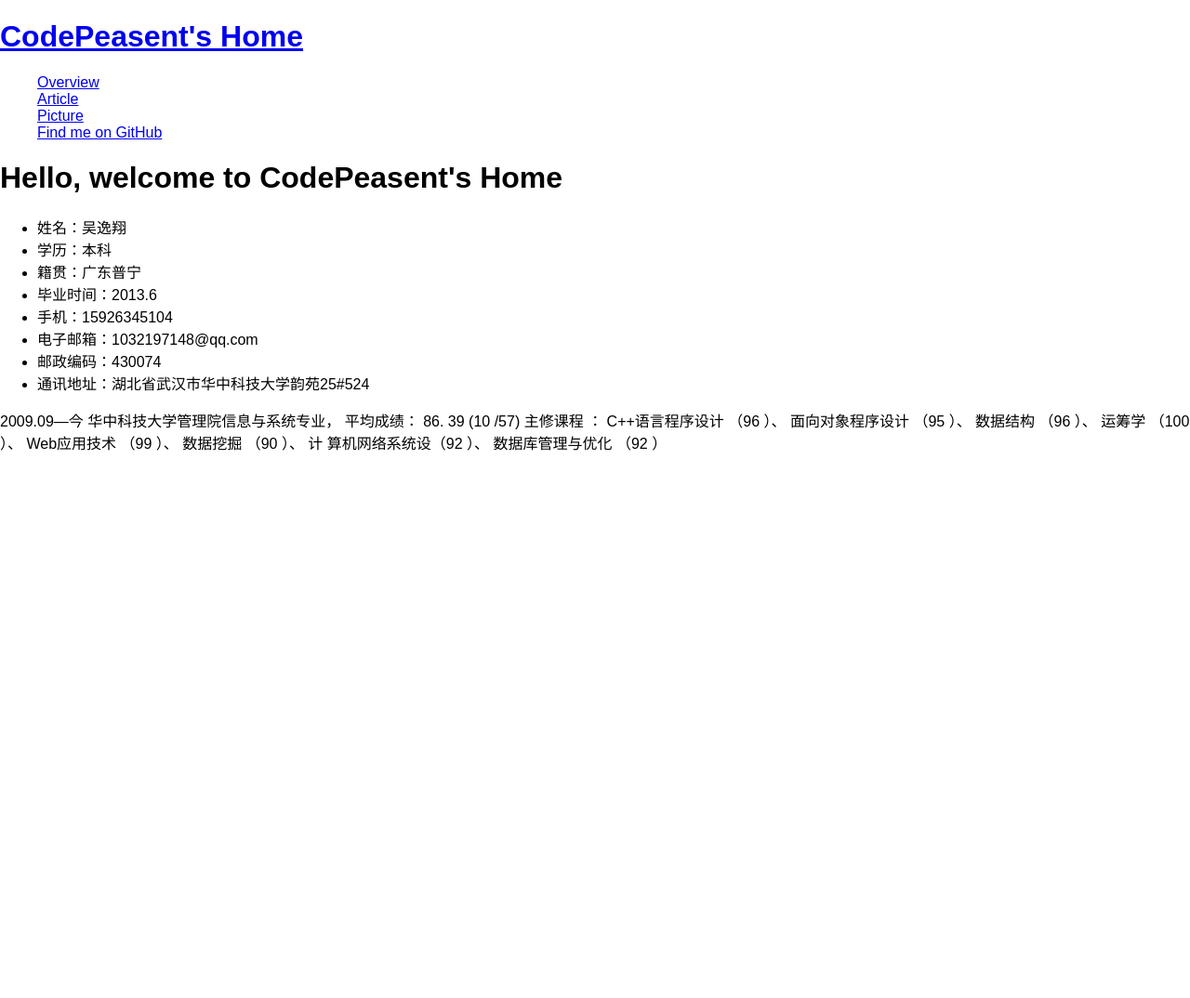
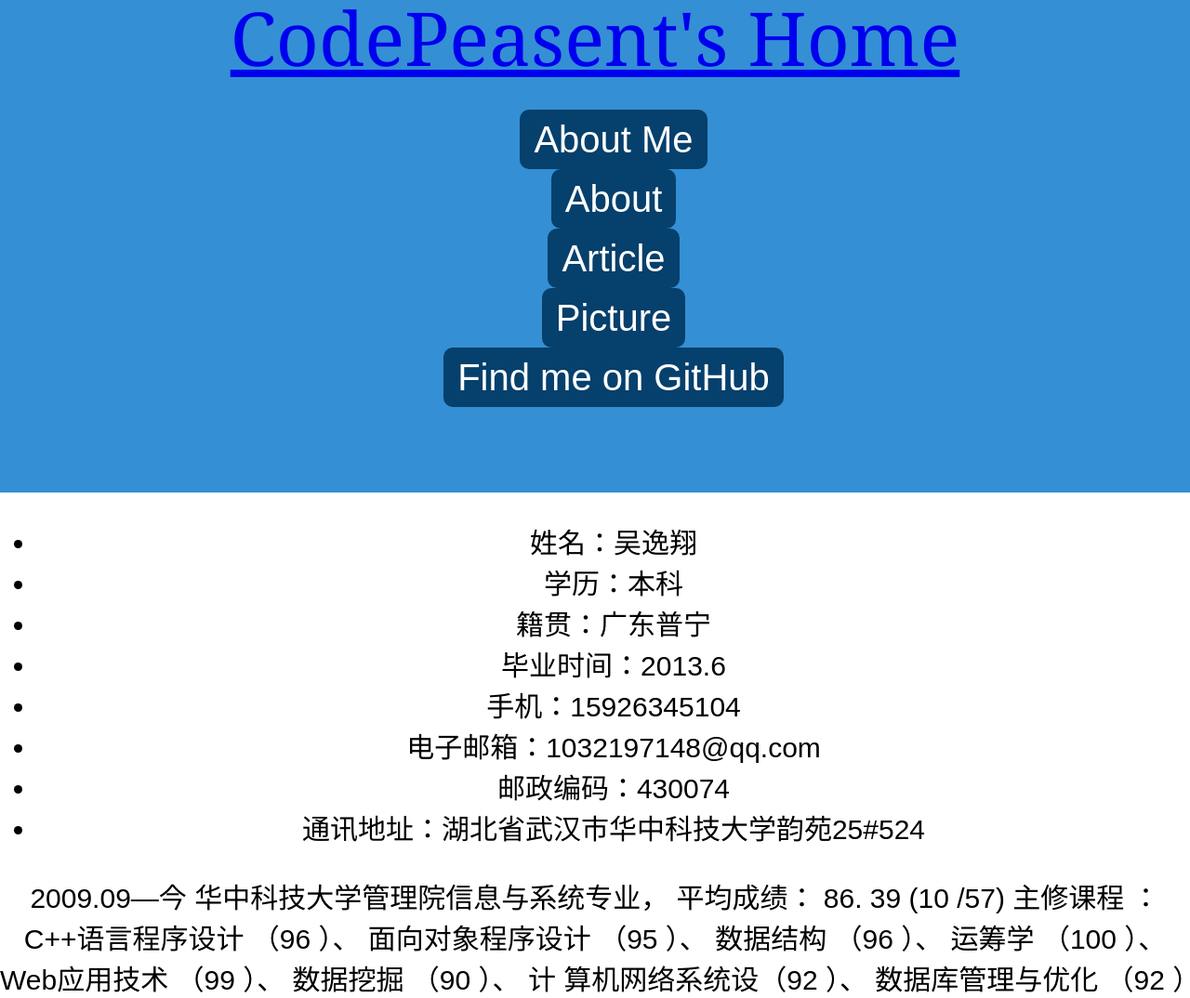
Before and after one commit to CodePeasant/formerblog, a Jekyll site: the page built from index.html, in a window 1280 px wide. Shown: the whole page at 93% size. Built offline with Jekyll 4.4.1, drawn with Linux system fonts in a browser that asks for light colours; some web fonts are replaced; before the commit the page ends 900 px from its top, so only the background shows below that.

Commit message:
Header CSS
edit the header css

```diff
--- a/_includes/head.html
+++ b/_includes/head.html
@@ -1,6 +1,7 @@
 <head>
   <meta charset="UTF-8">
   <title> {% if page.title %} {{ page.title }} | {% endif %} CodePeasent's Home</title>
+  <link rel="stylesheet" href="http://fonts.googleapis.com/css?family=Chelsea+Market" type="text/css"/>
   <link rel="stylesheet" href="{{ site.url }}/css/normalize.css" />
   <link rel="stylesheet" href="{{ site.url }}/css/style.css" />
   <link rel="icon" type="image/x-icon" href="{{ site.url }}/favicon.png" />
--- a/_includes/header.html
+++ b/_includes/header.html
@@ -3,13 +3,16 @@
 	<nav>
 		<ul>
 			<li>
-				<a href="{{ site.url }}/">Overview</a>
+				<a href="{{ site.url }}/">About Me</a>
 			</li>
 			<li>
-				<a href="{{ site.url }}/docs">Article</a>
+				<a href="{{ site.url }}/">About</a>
 			</li>
 			<li>
-				<a href="{{ site.url }}/docs">Picture</a>
+				<a href="{{ site.url }}/">Article</a>
+			</li>
+			<li>
+				<a href="{{ site.url }}/">Picture</a>
 			</li>
 			<li class="">
 				<a href="https://github.com/CodePeasent">Find me on GitHub</a>
--- /dev/null
+++ b/css/style.css
@@ -0,0 +1,60 @@
+/*Base*/
+html {
+font-size: 100%;
+}
+
+body {
+font-family: Georgia, Times New Roman, Times, serif;
+font-size: 30px;
+text-align: center;
+}
+
+body, button, input, select, textarea {
+font-family: sans-serif;
+}
+
+h1 {
+    font-size: 80px;
+    font-weight: normal;
+    margin: 0;
+    font-family: 'Chelsea Market', Georgia, serif;
+    line-height: 1;
+}
+
+h2 {
+    font-size: 70px;
+    font-weight: normal;
+    margin: 0;
+    font-family: 'Chelsea Market', Georgia, serif;
+    text-transform: lowercase;
+}
+
+.scrollblock{
+    position: relative;
+    margin: 0;
+    padding-top: 80px;
+    padding-bottom: 80px;
+}
+/*Header*/
+header{
+    background-color: #348FD4;
+    padding-bottom: 50px;
+}
+
+header nav{
+    margin: 40px auto;
+    color: black;
+    line-height: 200%;
+}
+
+header ul a {
+    color: white;
+    font-size: 40px;
+    font-weight: normal;
+    font-style: normal;
+    background-color: #06406C;
+    padding: 10px 15px;
+    border-radius: 10px;
+    text-decoration: none;
+}
+/*block setting*/
--- a/index.html
+++ b/index.html
@@ -3,8 +3,6 @@ layout: default
 title: Overviews
 overview: true
 ---
-<h1>Hello, welcome to CodePeasent's Home</h1>
-
 <div id="base_introduction">
 	<ul>
 		<li>姓名：吴逸翔</li>
```
